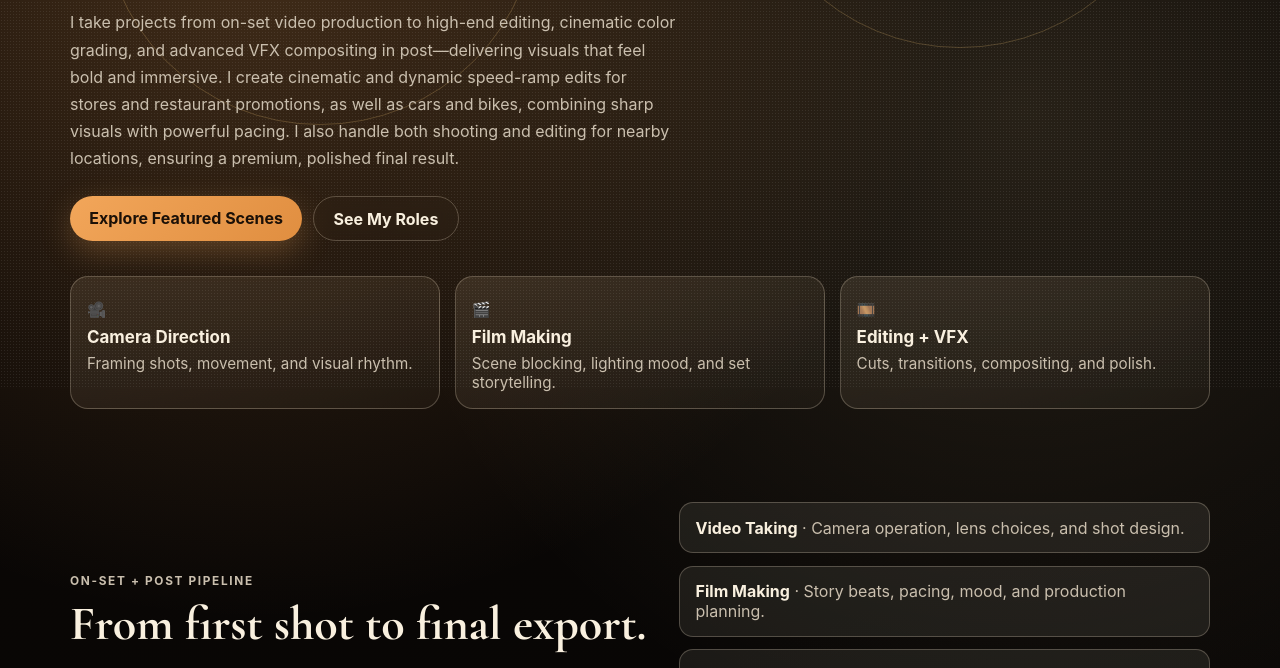
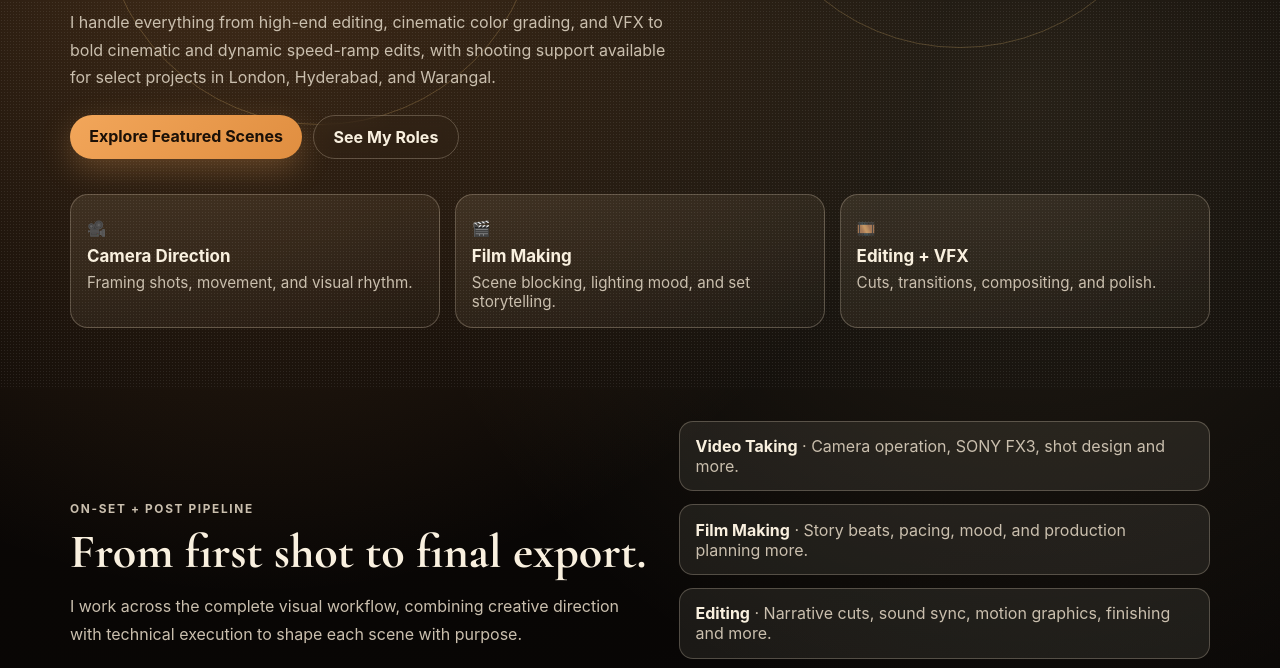
Before and after one commit to sahith14/PORTFOLIO, a plain HTML site: page index.html in a window 1280 px wide. Shown: the part 413-1081 px from the top of the page. Drawn offline with nearby package versions, Linux system fonts and the light colour scheme.

Commit message:
Update index.html

```diff
--- a/index.html
+++ b/index.html
@@ -28,9 +28,9 @@
         <p class="tag">Editing Portfolio</p>
         <h1>Crafting cinematic stories from lens to final timeline.</h1>
         <p class="intro">
-          I take projects from on-set video production to high-end editing,
-          cinematic color grading, and advanced VFX compositing in post—delivering visuals that feel bold and immersive.
-          I create cinematic and dynamic speed-ramp edits for stores and restaurant promotions, as well as cars and bikes, combining sharp visuals with powerful pacing. I also handle both shooting and editing for nearby locations, ensuring a premium, polished final result.
+          I handle everything from high-end editing, cinematic color grading,
+          and VFX to bold cinematic and dynamic speed-ramp edits,
+          with shooting support available for select projects in London, Hyderabad, and Warangal.
         </p>
         <div class="hero-actions">
           <a class="cta cta-primary" href="#work">Explore Featured Scenes</a>
@@ -68,10 +68,10 @@
           </p>
         </div>
         <ul>
-          <li><span>Video Taking</span> · Camera operation, lens choices, and shot design.</li>
-          <li><span>Film Making</span> · Story beats, pacing, mood, and production planning.</li>
-          <li><span>Editing</span> · Narrative cuts, sound sync, motion graphics, and finishing.</li>
-          <li><span>VFX</span> · Screen replacement, cleanup, compositing, and atmospheric effects.</li>
+          <li><span>Video Taking</span> · Camera operation, SONY FX3, shot design and more.</li>
+          <li><span>Film Making</span> · Story beats, pacing, mood, and production planning more.</li>
+          <li><span>Editing</span> · Narrative cuts, sound sync, motion graphics, finishing and more.</li>
+          <li><span>VFX</span> · Screen replacement, cleanup, compositing, atmospheric effects and more.</li>
         </ul>
       </section>
 
```
